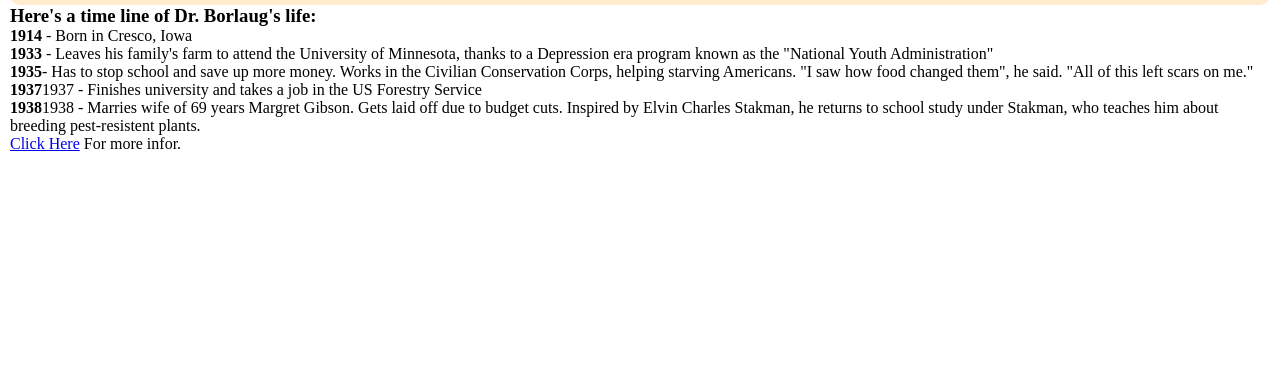
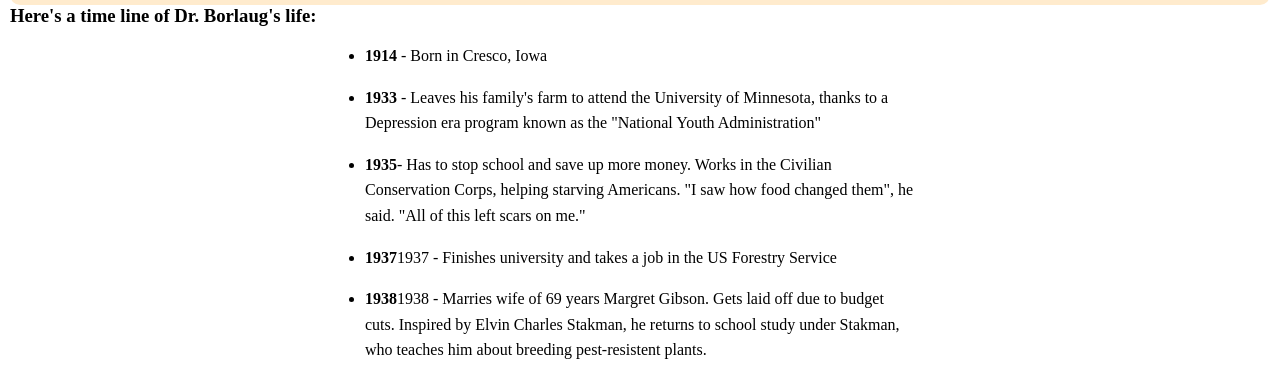
Before and after one commit to gnobu/Ubong_Solomon-Microverse, a plain HTML site: page index.html in a window 1280 px wide. Shown: the part 580-946 px from the top of the page. Before the commit the page ends 800 px from the top, so only its background shows below. Drawn offline with Linux system fonts and the light colour scheme.

Commit message:
unorder list styling

```diff
--- a/style.css
+++ b/style.css
@@ -15,6 +15,14 @@ main {
     border-radius: 10px;
 }
 
+img{
+
+    max-height: 100%;
+    display: block;
+    height: auto;
+    margin: 0 auto;
+}
+
 #img-div {
     width: 350px;
     height: 500px;
@@ -29,3 +37,24 @@ main {
     height: 90%;
     object-fit: cover;
 }
+
+ul {
+    max-width: 550px;
+    margin: 0 auto 50px auto;
+    text-align: left;
+    line-height: 1.6;
+}
+li{
+
+    margin: 16px 0;
+}
+
+a{
+
+    Color: #477ca7;
+
+}
+
+a:visited{
+    color:#74638f;
+}
```
